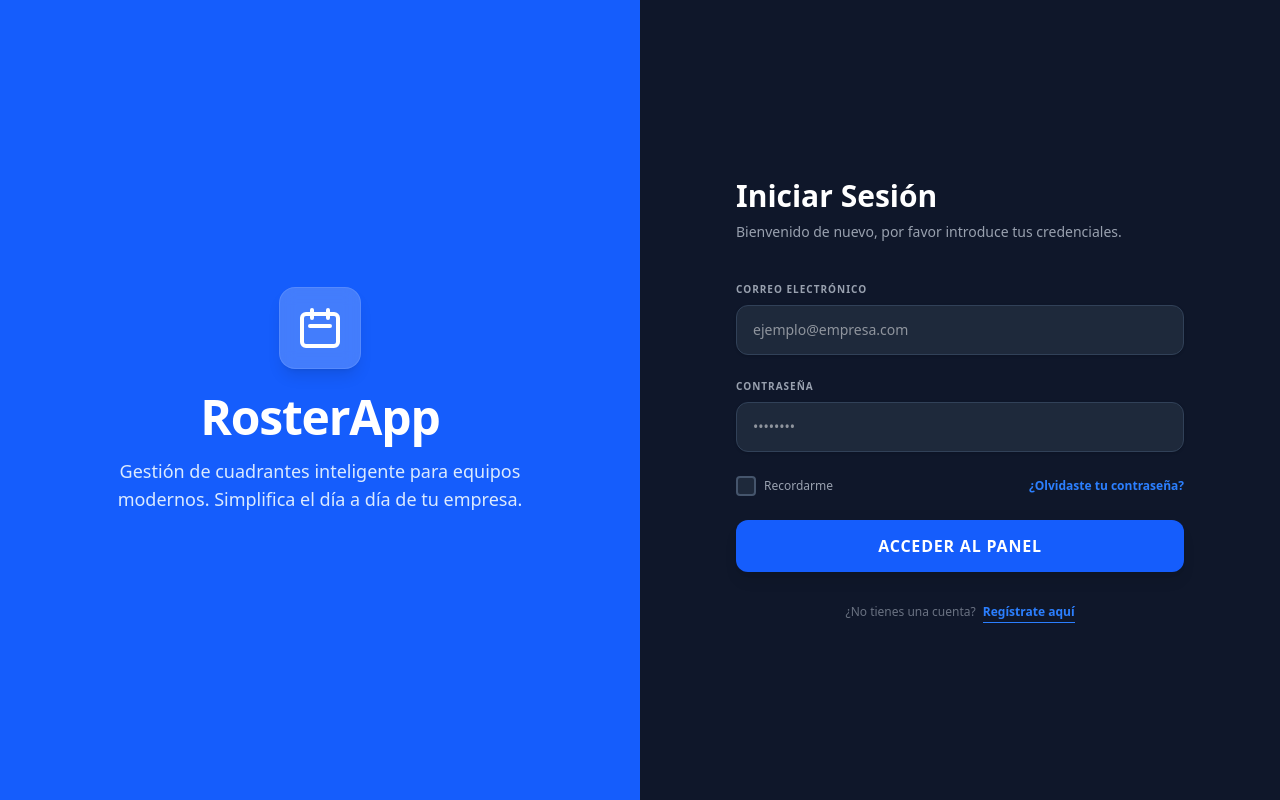
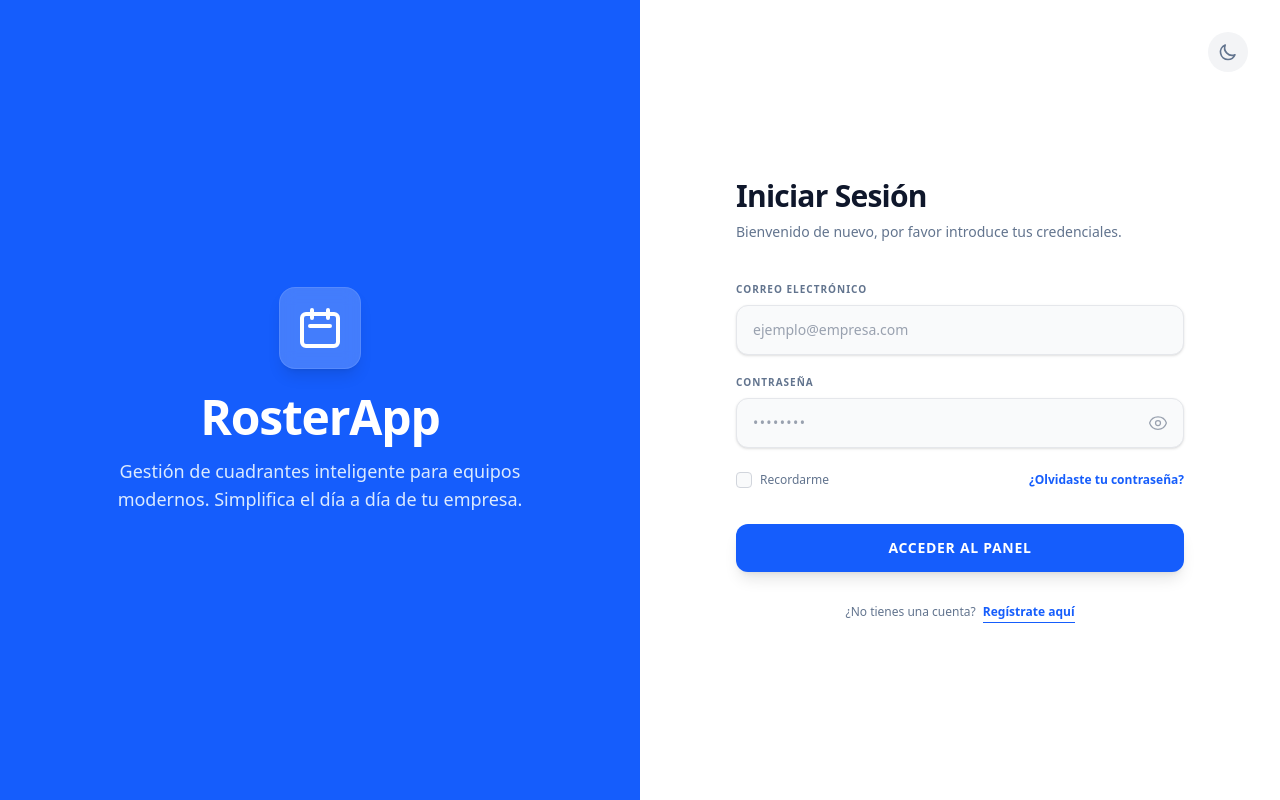
Before and after one commit to Ignaciols01/Proyecto-Final-Curso, a React (Vite) app in the folder rosterapp/: page / in a window 1280 px wide. Built offline with nearby package versions, Linux system fonts and the light colour scheme.

Commit message:
Cambios en el login (se añadio un boton en el login para eleccion de modo oscuro o no)

```diff
--- a/rosterapp/src/pages/Login.tsx
+++ b/rosterapp/src/pages/Login.tsx
@@ -3,13 +3,20 @@ import { useNavigate } from 'react-router-dom';
 import { supabase } from '../lib/supabase';
 
 export default function Login() {
-  const [isLogin, setIsLogin] = useState(true); // Estado para alternar entre Login y Registro
-  const [nombre, setNombre] = useState(''); // Estado para el nombre en el registro
+  const [isLogin, setIsLogin] = useState(true);
+  const [nombre, setNombre] = useState('');
   const [email, setEmail] = useState('');
   const [password, setPassword] = useState('');
+  const [showPassword, setShowPassword] = useState(false);
   const [recordarme, setRecordarme] = useState(false);
   const [error, setError] = useState<string | null>(null);
   const [loading, setLoading] = useState(false);
+
+  // Estado para el modo oscuro
+  const [isDarkMode, setIsDarkMode] = useState(() => {
+    return localStorage.getItem('rosterapp_theme') === 'dark' || document.documentElement.classList.contains('dark');
+  });
+
   const navigate = useNavigate();
 
   useEffect(() => {
@@ -20,11 +27,23 @@ export default function Login() {
     }
   }, []);
 
+  const toggleDarkMode = () => {
+    const newMode = !isDarkMode;
+    setIsDarkMode(newMode);
+    if (newMode) {
+      document.documentElement.classList.add('dark');
+      localStorage.setItem('rosterapp_theme', 'dark');
+    } else {
+      document.documentElement.classList.remove('dark');
+      localStorage.setItem('rosterapp_theme', 'light');
+    }
+  };
+
   const toggleMode = () => {
     setIsLogin(!isLogin);
     setError(null);
     setPassword('');
-    // No borramos el email por si el usuario lo escribió antes de cambiar de pestaña
+    setShowPassword(false);
   };
 
   const handleSubmit = async (e: React.FormEvent) => {
@@ -34,9 +53,6 @@ export default function Login() {
 
     try {
       if (isLogin) {
-        // ==========================
-        // LÓGICA DE INICIO DE SESIÓN
-        // ==========================
         const { data: usuario, error: errBaseDatos } = await supabase
           .from('usuarios')
           .select('*')
@@ -67,13 +83,13 @@ export default function Login() {
         }
 
       } else {
-        // ==========================
-        // LÓGICA DE REGISTRO
-        // ==========================
         if (!nombre.trim()) throw new Error('Por favor, introduce tu nombre completo.');
-        if (password.length < 6) throw new Error('La contraseña debe tener al menos 6 caracteres.');
 
-        // 1. Comprobar si el correo ya existe
+        const passwordRegex = /^(?=.*[a-z])(?=.*[A-Z])(?=.*\d)[a-zA-Z\d\w\W]{8,}$/;
+        if (!passwordRegex.test(password)) {
+          throw new Error('La contraseña debe tener al menos 8 caracteres, incluir una mayúscula, una minúscula y un número.');
+        }
+
         const { data: existingUser } = await supabase
           .from('usuarios')
           .select('email')
@@ -84,13 +100,12 @@ export default function Login() {
           throw new Error('Este correo electrónico ya está registrado.');
         }
 
-        // 2. Insertar el nuevo usuario (Iniciando con 0 días libres)
         const newUser = {
           nombre: nombre,
           email: email,
           password: password,
           rol: 'empleado',
-          dias_libres_disponibles: 0, // Modificado a 0
+          dias_libres_disponibles: 0,
           findes_trabajados: 0
         };
 
@@ -104,7 +119,6 @@ export default function Login() {
           throw new Error('Error al crear la cuenta. Inténtalo de nuevo.');
         }
 
-        // 3. Iniciar sesión automáticamente y redirigir
         localStorage.setItem('rosterapp_user', JSON.stringify({
             id: data.id_usuario,
             nombre: data.nombre,
@@ -123,88 +137,141 @@ export default function Login() {
   };
 
   return (
-    <div className="flex min-h-screen bg-[#0f172a] font-sans">
+    <div className="flex min-h-screen bg-white dark:bg-[#0f172a] font-sans transition-colors duration-300">
 
-      <div className="hidden md:flex w-1/2 bg-blue-600 flex-col items-center justify-center p-12 text-center">
-        <div className="mb-6 bg-white/20 p-4 rounded-2xl backdrop-blur-sm border border-white/10 shadow-lg">
+      {/* MITAD IZQUIERDA - AZUL (Branding) */}
+      <div className="hidden md:flex w-1/2 bg-blue-600 flex-col items-center justify-center p-12 text-center relative overflow-hidden">
+        <div className="absolute top-0 left-0 w-full h-full opacity-10 bg-[radial-gradient(circle_at_center,_var(--tw-gradient-stops))] from-white to-transparent"></div>
+        <div className="relative z-10">
+          <div className="mb-6 bg-white/20 p-4 rounded-2xl backdrop-blur-sm border border-white/10 shadow-lg inline-flex">
             <svg className="w-12 h-12 text-white" fill="none" stroke="currentColor" viewBox="0 0 24 24">
               <path strokeLinecap="round" strokeLinejoin="round" strokeWidth="2" d="M8 7V3m8 4V3m-9 8h10M5 21h14a2 2 0 002-2V7a2 2 0 00-2-2H5a2 2 0 00-2 2v12a2 2 0 002 2z"></path>
             </svg>
           </div>
           <h1 className="text-5xl font-extrabold text-white mb-4 tracking-tight">RosterApp</h1>
-        <p className="text-blue-100 text-lg max-w-md font-medium">
+          <p className="text-blue-100 text-lg max-w-md font-medium mx-auto">
             Gestión de cuadrantes inteligente para equipos modernos. Simplifica el día a día de tu empresa.
           </p>
         </div>
+      </div>
 
-      <div className="w-full md:w-1/2 flex flex-col items-center justify-center p-8 sm:p-12">
+      {/* MITAD DERECHA - FORMULARIO */}
+      <div className="w-full md:w-1/2 flex flex-col items-center justify-center p-8 sm:p-12 bg-white dark:bg-[#0f172a] text-slate-800 dark:text-white relative transition-colors duration-300">
+
+        {/* Botón de Modo Oscuro en la esquina */}
+        <button
+          type="button"
+          onClick={toggleDarkMode}
+          className="absolute top-6 right-6 md:top-8 md:right-8 p-2.5 rounded-full bg-gray-100 dark:bg-slate-800 text-slate-500 dark:text-slate-400 hover:bg-gray-200 dark:hover:bg-slate-700 transition-colors cursor-pointer"
+          title="Alternar modo oscuro"
+        >
+          {isDarkMode ? (
+            <svg className="w-5 h-5" fill="none" stroke="currentColor" viewBox="0 0 24 24">
+              <path strokeLinecap="round" strokeLinejoin="round" strokeWidth="2" d="M12 3v1m0 16v1m9-9h-1M4 12H3m15.364 6.364l-.707-.707M6.343 6.343l-.707-.707m12.728 0l-.707.707M6.343 17.657l-.707.707M16 12a4 4 0 11-8 0 4 4 0 018 0z"></path>
+            </svg>
+          ) : (
+            <svg className="w-5 h-5" fill="none" stroke="currentColor" viewBox="0 0 24 24">
+              <path strokeLinecap="round" strokeLinejoin="round" strokeWidth="2" d="M20.354 15.354A9 9 0 018.646 3.646 9.003 9.003 0 0012 21a9.003 9.003 0 008.354-5.646z"></path>
+            </svg>
+          )}
+        </button>
+
+        {/* Header móvil */}
+        <div className="md:hidden flex items-center gap-3 mb-10 w-full max-w-md mt-8">
+          <div className="bg-blue-600 p-2 rounded-xl shadow-sm">
+            <svg className="w-6 h-6 text-white" fill="none" stroke="currentColor" viewBox="0 0 24 24">
+              <path strokeLinecap="round" strokeLinejoin="round" strokeWidth="2" d="M8 7V3m8 4V3m-9 8h10M5 21h14a2 2 0 002-2V7a2 2 0 00-2-2H5a2 2 0 00-2 2v12a2 2 0 002 2z" />
+            </svg>
+          </div>
+          <span className="text-2xl font-extrabold text-blue-700 dark:text-blue-500 tracking-tight">RosterApp</span>
+        </div>
+
         <div className="w-full max-w-md">
           <div className="mb-10">
-            <h2 className="text-3xl font-bold text-white mb-2">
+            <h2 className="text-3xl font-extrabold text-slate-900 dark:text-white mb-2 tracking-tight transition-colors duration-300">
               {isLogin ? 'Iniciar Sesión' : 'Crear Cuenta'}
             </h2>
-            <p className="text-gray-400 text-sm font-medium">
+            <p className="text-slate-500 dark:text-slate-400 text-sm font-medium transition-colors duration-300">
               {isLogin
                 ? 'Bienvenido de nuevo, por favor introduce tus credenciales.'
                 : 'Únete a RosterApp y comienza a gestionar tus turnos hoy mismo.'}
             </p>
           </div>
 
-          <form onSubmit={handleSubmit} className="space-y-6">
+          <form onSubmit={handleSubmit} className="space-y-5">
 
             {error && (
-              <div className="bg-red-500/10 border border-red-500/50 text-red-400 p-4 rounded-xl text-sm font-bold text-center animate-fade-in">
-                {error}
+              <div className="bg-red-50 dark:bg-red-500/10 border border-red-200 dark:border-red-500/50 text-red-600 dark:text-red-400 p-4 rounded-xl text-sm font-bold flex items-start gap-3 animate-fade-in shadow-sm transition-colors duration-300">
+                <svg className="w-5 h-5 flex-shrink-0 mt-0.5" fill="none" stroke="currentColor" viewBox="0 0 24 24"><path strokeLinecap="round" strokeLinejoin="round" strokeWidth="2" d="M12 8v4m0 4h.01M21 12a9 9 0 11-18 0 9 9 0 0118 0z"></path></svg>
+                <p>{error}</p>
               </div>
             )}
 
             {!isLogin && (
               <div className="animate-fade-in">
-                <label className="block text-[10px] font-bold text-gray-400 uppercase tracking-widest mb-2">Nombre Completo</label>
+                <label className="block text-[10px] font-bold text-slate-500 dark:text-slate-400 uppercase tracking-widest mb-2 transition-colors duration-300">Nombre Completo</label>
                 <input
                   type="text"
                   required={!isLogin}
                   value={nombre}
                   onChange={(e) => setNombre(e.target.value)}
                   placeholder="Ej: Ignacio Leo Sánchez"
-                  className="w-full bg-[#1e293b] border border-slate-700 rounded-xl px-4 py-3.5 text-sm text-white outline-none focus:ring-2 focus:ring-blue-500 focus:border-transparent transition-all shadow-sm"
+                  className="w-full bg-gray-50 dark:bg-[#1e293b] border border-gray-200 dark:border-slate-700 rounded-xl px-4 py-3.5 text-sm text-slate-900 dark:text-white outline-none focus:ring-2 focus:ring-blue-500 focus:border-transparent transition-all shadow-sm placeholder:text-gray-400 dark:placeholder:text-slate-500 font-medium"
                 />
               </div>
             )}
 
             <div>
-              <label className="block text-[10px] font-bold text-gray-400 uppercase tracking-widest mb-2">Correo Electrónico</label>
+              <label className="block text-[10px] font-bold text-slate-500 dark:text-slate-400 uppercase tracking-widest mb-2 transition-colors duration-300">Correo Electrónico</label>
               <input
                 type="email"
                 required
                 value={email}
                 onChange={(e) => setEmail(e.target.value)}
                 placeholder="ejemplo@empresa.com"
-                className="w-full bg-[#1e293b] border border-slate-700 rounded-xl px-4 py-3.5 text-sm text-white outline-none focus:ring-2 focus:ring-blue-500 focus:border-transparent transition-all shadow-sm"
+                className="w-full bg-gray-50 dark:bg-[#1e293b] border border-gray-200 dark:border-slate-700 rounded-xl px-4 py-3.5 text-sm text-slate-900 dark:text-white outline-none focus:ring-2 focus:ring-blue-500 focus:border-transparent transition-all shadow-sm placeholder:text-gray-400 dark:placeholder:text-slate-500 font-medium"
               />
             </div>
 
             <div>
-              <label className="block text-[10px] font-bold text-gray-400 uppercase tracking-widest mb-2">Contraseña</label>
+              <label className="block text-[10px] font-bold text-slate-500 dark:text-slate-400 uppercase tracking-widest mb-2 transition-colors duration-300">Contraseña</label>
+              <div className="relative flex items-center">
                 <input
-                type="password"
+                  type={showPassword ? "text" : "password"}
                   required
                   value={password}
                   onChange={(e) => setPassword(e.target.value)}
                   placeholder="••••••••"
-                className="w-full bg-[#1e293b] border border-slate-700 rounded-xl px-4 py-3.5 text-sm text-white outline-none focus:ring-2 focus:ring-blue-500 focus:border-transparent transition-all shadow-sm"
+                  className="w-full bg-gray-50 dark:bg-[#1e293b] border border-gray-200 dark:border-slate-700 rounded-xl px-4 py-3.5 pr-12 text-sm text-slate-900 dark:text-white outline-none focus:ring-2 focus:ring-blue-500 focus:border-transparent transition-all shadow-sm placeholder:text-gray-400 dark:placeholder:text-slate-500 font-medium tracking-widest"
                 />
+                <button
+                  type="button"
+                  onClick={() => setShowPassword(!showPassword)}
+                  className="absolute right-4 text-gray-400 dark:text-slate-500 hover:text-gray-600 dark:hover:text-slate-300 transition-colors focus:outline-none cursor-pointer"
+                >
+                  {showPassword ? (
+                    <svg className="w-5 h-5" fill="none" viewBox="0 0 24 24" strokeWidth="1.5" stroke="currentColor">
+                      <path strokeLinecap="round" strokeLinejoin="round" d="M3.98 8.223A10.477 10.477 0 0 0 1.934 12C3.226 16.338 7.244 19.5 12 19.5c.993 0 1.953-.138 2.863-.395M6.228 6.228A10.45 10.45 0 0 1 12 4.5c4.756 0 8.773 3.162 10.065 7.498a10.522 10.522 0 0 1-4.293 5.774M6.228 6.228 3 3m3.228 3.228 3.65 3.65m7.894 7.894L21 21m-3.228-3.228-3.65-3.65m0 0a3 3 0 1 0-4.243-4.243m4.242 4.242L9.88 9.88" />
+                    </svg>
+                  ) : (
+                    <svg className="w-5 h-5" fill="none" viewBox="0 0 24 24" strokeWidth="1.5" stroke="currentColor">
+                      <path strokeLinecap="round" strokeLinejoin="round" d="M2.036 12.322a1.012 1.012 0 0 1 0-.639C3.423 7.51 7.36 4.5 12 4.5c4.638 0 8.573 3.007 9.963 7.178.07.207.07.431 0 .639C20.577 16.49 16.64 19.5 12 19.5c-4.638 0-8.573-3.007-9.963-7.178Z" />
+                      <path strokeLinecap="round" strokeLinejoin="round" d="M15 12a3 3 0 1 1-6 0 3 3 0 0 1 6 0Z" />
+                    </svg>
+                  )}
+                </button>
+              </div>
             </div>
 
             {isLogin && (
-              <div className="flex items-center justify-between">
+              <div className="flex items-center justify-between pt-1">
                 <label className="flex items-center space-x-2 cursor-pointer group">
                   <div className="relative flex items-center justify-center">
                     <input
                       type="checkbox"
                       checked={recordarme}
                       onChange={(e) => setRecordarme(e.target.checked)}
-                      className="appearance-none w-5 h-5 border-2 border-slate-600 rounded bg-[#1e293b] checked:bg-blue-600 checked:border-blue-600 transition-colors cursor-pointer"
+                      className="appearance-none w-4 h-4 border border-gray-300 dark:border-slate-600 rounded bg-gray-50 dark:bg-[#1e293b] checked:bg-blue-600 checked:border-blue-600 transition-colors cursor-pointer"
                     />
                     {recordarme && (
                       <svg className="w-3 h-3 text-white absolute pointer-events-none" fill="none" stroke="currentColor" viewBox="0 0 24 24">
@@ -212,10 +279,10 @@ export default function Login() {
                       </svg>
                     )}
                   </div>
-                  <span className="text-xs font-medium text-gray-400 group-hover:text-gray-300 transition-colors">Recordarme</span>
+                  <span className="text-xs font-medium text-slate-500 dark:text-slate-400 group-hover:text-slate-700 dark:group-hover:text-slate-300 transition-colors">Recordarme</span>
                 </label>
 
-                <button type="button" className="text-xs font-bold text-blue-500 hover:text-blue-400 transition-colors cursor-pointer">
+                <button type="button" className="text-xs font-bold text-blue-600 dark:text-blue-500 hover:text-blue-700 dark:hover:text-blue-400 transition-colors cursor-pointer">
                   ¿Olvidaste tu contraseña?
                 </button>
               </div>
@@ -224,7 +291,7 @@ export default function Login() {
             <button
               type="submit"
               disabled={loading}
-              className="w-full bg-blue-600 hover:bg-blue-700 text-white font-bold py-3.5 rounded-xl shadow-lg transition-all transform hover:-translate-y-0.5 cursor-pointer disabled:opacity-50 disabled:transform-none uppercase tracking-wider"
+              className="w-full bg-blue-600 hover:bg-blue-700 text-white font-bold py-3.5 rounded-xl shadow-lg hover:shadow-blue-600/20 transition-all transform active:scale-[0.98] cursor-pointer disabled:opacity-50 disabled:transform-none uppercase tracking-wider text-sm mt-4"
             >
               {loading
                 ? (isLogin ? 'ACCEDIENDO...' : 'CREANDO CUENTA...')
@@ -232,12 +299,12 @@ export default function Login() {
             </button>
           </form>
 
-          <p className="text-center text-xs text-gray-500 mt-8 font-medium">
+          <p className="text-center text-xs text-slate-500 dark:text-slate-400 mt-8 font-medium transition-colors duration-300">
             {isLogin ? '¿No tienes una cuenta? ' : '¿Ya tienes una cuenta? '}
             <button
               type="button"
               onClick={toggleMode}
-              className="text-blue-500 font-bold hover:text-blue-400 transition-colors cursor-pointer border-b border-blue-500 hover:border-blue-400 pb-0.5 ml-1"
+              className="text-blue-600 dark:text-blue-500 font-bold hover:text-blue-700 dark:hover:text-blue-400 transition-colors cursor-pointer border-b border-blue-600 dark:border-blue-500 hover:border-blue-700 dark:hover:border-blue-400 pb-0.5 ml-1"
             >
               {isLogin ? 'Regístrate aquí' : 'Inicia sesión aquí'}
             </button>
```
Lines whose indentation alone changed are shown as unchanged.
